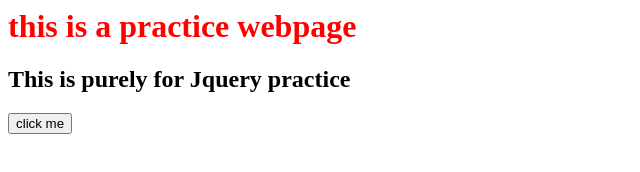
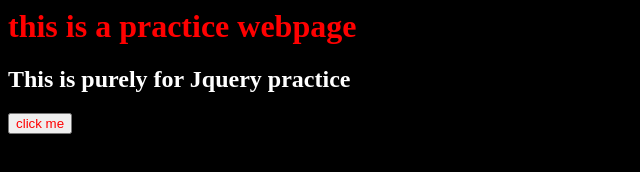
Before and after one commit to shrithikraj10/Coding-Practice, a website: page Jquery/index.html in a window 1280 px wide. Shown: the whole page, without its empty margins (0-640 px from the left). Drawn offline with nearby package versions, Linux system fonts and the light colour scheme.

Commit message:
made few changes in jquery practice

```diff
--- a/Jquery/index.html
+++ b/Jquery/index.html
@@ -2,14 +2,14 @@
 <head>
     <meta charset="UTF-8">
     <meta name="viewport" content="width=device-width, initial-scale=1.0">
-    <link src="styles.css"></link>
+    <link rel="stylesheet" href="styles.css"></link>
     <title>Document</title>
 </head>
-<body>
+<body class="Darkmode">
     <h1>this is a practice webpage</h1>
     <div>
-        <h2>This is purely for Jquery practice</h2>
-        <button>click me</button>
+        <h2 onclick = "thishappens()">This is purely for Jquery practice</h2>
+        <button class="buttonStyle">click me</button>
     </div>
 </body>
 <script src="https://code.jquery.com/jquery-3.7.1.slim.js" integrity="sha256-UgvvN8vBkgO0luPSUl2s8TIlOSYRoGFAX4jlCIm9Adc=" crossorigin="anonymous"></script>
--- a/Jquery/index.js
+++ b/Jquery/index.js
@@ -3,7 +3,9 @@ $("h1").css("color", "red");
 
 let text = 'Some random text to manipulate';
 
+
 $("button").click(function(){
-    console.log("event click");
-     $("button").html("<h1>this is the moment</h1>");
-});
+
+    $("body").toggleClass('Darkmode');
+
+})
--- a/Jquery/styles.css
+++ b/Jquery/styles.css
@@ -0,0 +1,12 @@
+
+
+.buttonStyle{
+    color: red;
+    font-size: 20x;
+}
+
+.Darkmode{
+    color: white;
+    background-color: black;
+
+}
```
